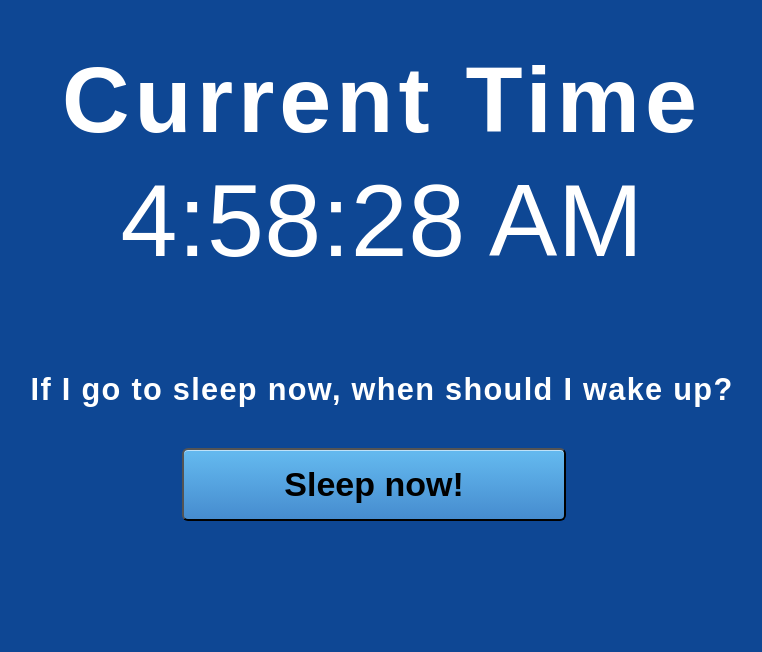
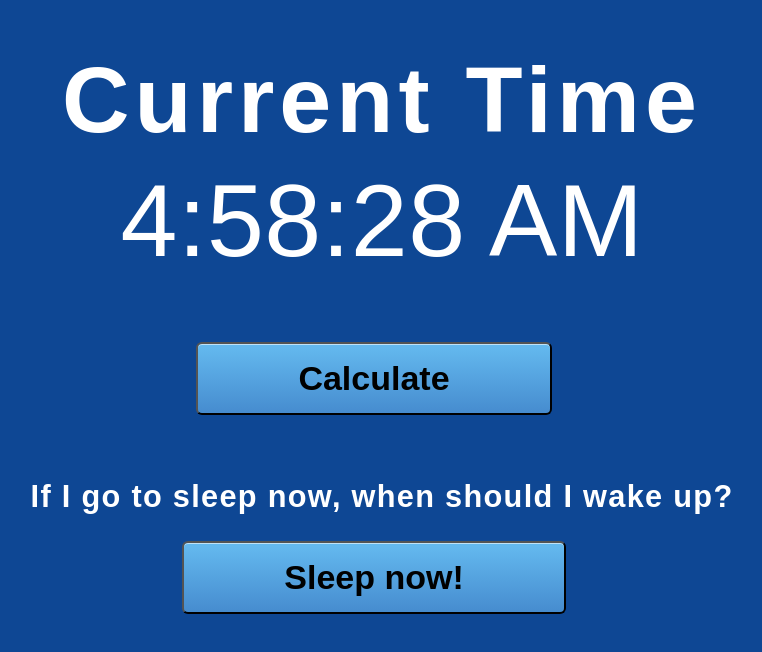
Before and after one commit to bmarti66/clockwebsite, a plain HTML site: page index.html in a window 1280 px wide. Shown: the whole page, without its empty margins (266-1028 px from the left). Drawn offline with Linux system fonts and the light colour scheme.

Commit message:
Fifth Commit

```diff
--- a/index.html
+++ b/index.html
@@ -13,9 +13,9 @@
 	<div class="main-container">
 		<h1>Current Time</h1>
 		<div id="clock"></div><br>
+		<center><button class="redirect-button" onclick="location.href='calculate.html'">Calculate</button></center>
 		<h2>If I go to sleep now, when should I wake up?</h2>
 		<center>
-			<br>
 			<!--Button class and all below ids happen on button click -->
 			<button class="pure-button" onclick="allFunctions()">Sleep now!</button>
 			<p id="info"></p>
--- a/styles.css
+++ b/styles.css
@@ -27,7 +27,7 @@ h1{
 
 h2{
 	width: 100%;
-	margin-top: 27%;
+	margin-top: 5%;
 	position: absolute;
 	font-size: 2.4vw;
 	font-weight: bold;
@@ -47,6 +47,22 @@ h3{
 	letter-spacing: 5px;
 }
 
+.redirect-button {
+	box-shadow:inset 0px 1px 0px 0px #bee2f9;
+	background:linear-gradient(to bottom, #63b8ee 5%, #468ccf 100%);
+	background-color:#63b8ee;
+	border-radius:6px;
+	font-family:Arial;
+	font-size:34px;
+	font-weight:bold;
+	margin: inherit;
+    display: block;
+	margin-top: 25%;
+	margin-right: inherit;
+	padding: 15px 100px;
+	-webkit-appearance: none;
+}
+
 .pure-button {
 	box-shadow:inset 0px 1px 0px 0px #bee2f9;
 	background:linear-gradient(to bottom, #63b8ee 5%, #468ccf 100%);
@@ -57,7 +73,7 @@ h3{
 	font-weight:bold;
 	margin: inherit;
     display: block;
-	margin-top: 32%;
+	margin-top: 10%;
 	margin-right: inherit;
 	padding: 15px 100px;
 	-webkit-appearance: none;
```
Also changed, not shown: calculate.html (added, +20 -0 lines).
